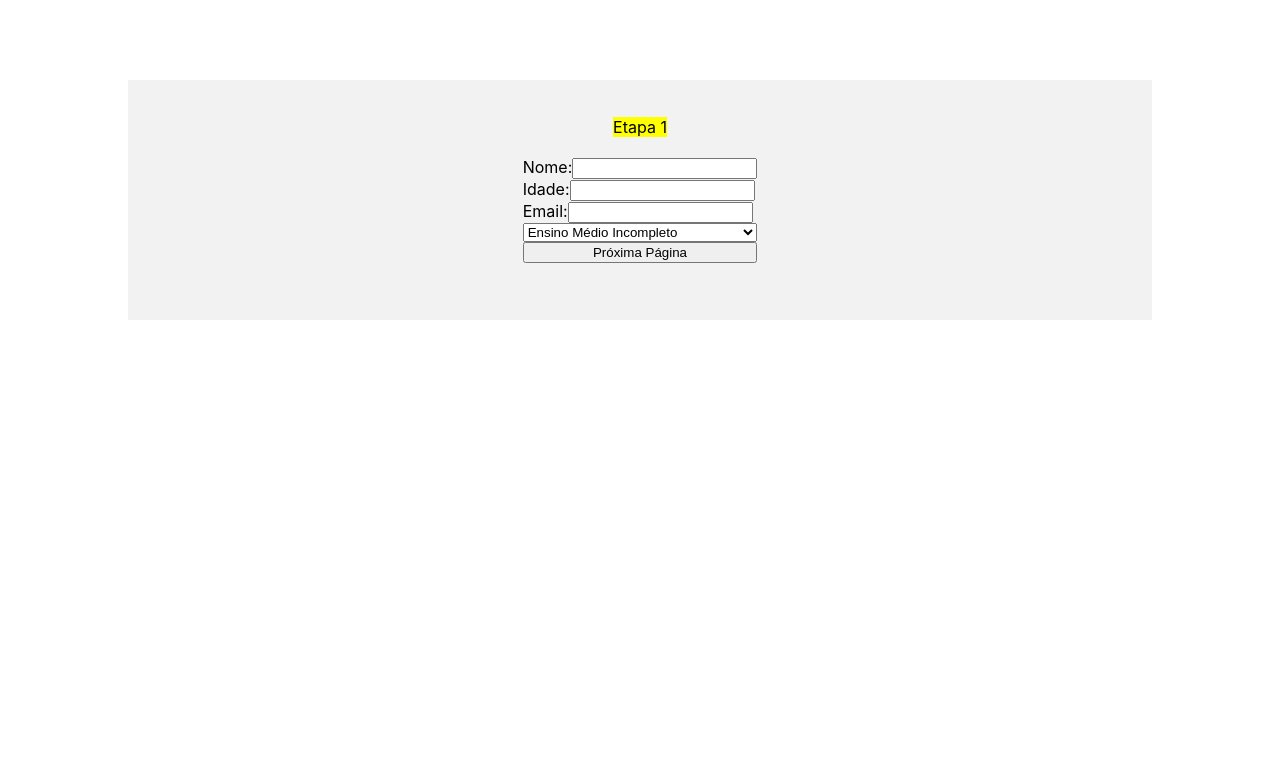
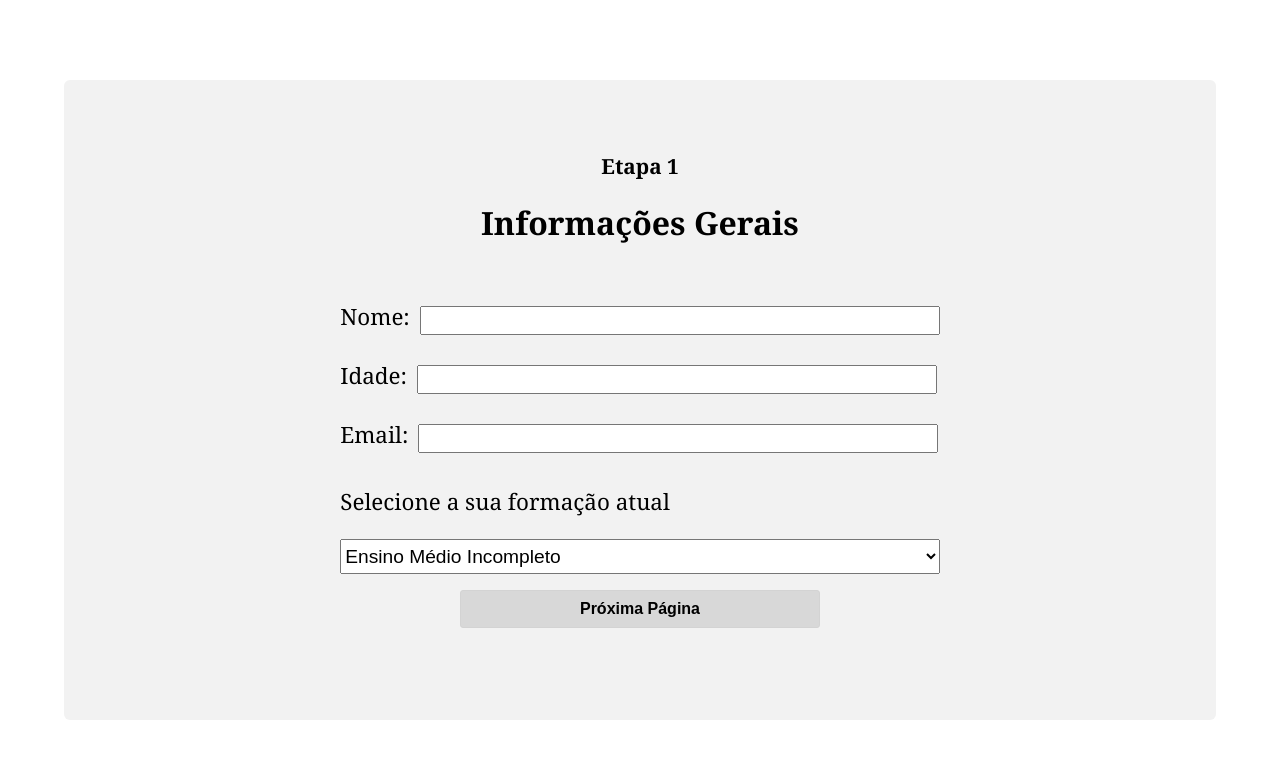
Before and after one commit to future4code/jemison-Rafael-Lopes, a React (Create React App) app in the folder modulo3/renderizao-condicional-v2.0/labenu-forms/: page / in a window 1280 px wide. Shown: the top 758 px of the page. Built offline with nearby package versions, Linux system fonts and the light colour scheme.

Commit message:
estiliza etapa1 e etpa2

```diff
--- a/modulo3/renderizao-condicional-v2.0/labenu-forms/src/components/Etapa1.js
+++ b/modulo3/renderizao-condicional-v2.0/labenu-forms/src/components/Etapa1.js
@@ -1,8 +1,8 @@
 import React, { useState } from "react";
-import { ContainerForm, Form, TitleHeader } from "./style";
+import { ContainerForm, Form, Input, LabelForm, SelectOption, SubmitButton, TitleGap, TitleHeader } from "./style";
 
 
-export function Etapa1 ({ mudaPagina }) {
+export function Etapa1({ mudaPagina }) {
 
     const [nome, setNome] = useState("")
     const [idade, setIdade] = useState("")
@@ -10,55 +10,56 @@ export function Etapa1 ({ mudaPagina }) {
     const [educacao, setEducacao] = useState("3")
 
 
-    function handleNome (event) {
+    function handleNome(event) {
         setNome(event.target.value)
     }
 
-    function handleIdade (event) {
+    function handleIdade(event) {
         setIdade(event.target.value)
     }
 
-    function handleEmail (event) {
+    function handleEmail(event) {
         setEmail(event.target.value)
     }
 
-    function handleEducacao (event) {
+    function handleEducacao(event) {
         setEducacao(event.target.value)
     }
 
-    function handleSubmit (event) {
+    function handleSubmit(event) {
         event.preventDefault()
         mudaPagina(educacao)
     }
 
-    return(
+    return (
         <ContainerForm>
-             <TitleHeader>Etapa 1</TitleHeader>
+            <TitleHeader>Etapa 1</TitleHeader>
+            <h1>Informações Gerais</h1>
 
-             <Form onSubmit={handleSubmit}>
-                <label>Nome:
-                  <input type="text" value={nome} onChange={handleNome}/>
-                </label>
+            <Form onSubmit={handleSubmit}>
+                <LabelForm><TitleGap>Nome:</TitleGap>
+                    <Input type="text" value={nome} onChange={handleNome} />
+                </LabelForm>
 
-                <label>Idade:
-                    <input type="text" value={idade} onChange={handleIdade} />
-                </label>
+                <LabelForm><TitleGap>Idade:</TitleGap>
+                    <Input type="number" value={idade} onChange={handleIdade} />
+                </LabelForm>
 
-                <label>Email:
-                    <input type="text" value={email} onChange={handleEmail}/>
-                </label>
+                <LabelForm><TitleGap>Email:</TitleGap>
+                    <Input type="text" value={email} onChange={handleEmail} />
+                </LabelForm>
 
-                <select value={educacao} onChange={handleEducacao}>
+                <TitleGap><p>Selecione a sua formação atual</p></TitleGap>
+
+                <SelectOption value={educacao} onChange={handleEducacao}>
                     <option value="3">Ensino Médio Incompleto</option>
                     <option value="3">Ensino Médio Completo</option>
                     <option value="2">Ensino Superior Incompleto</option>
                     <option value="2">Ensino Superior Completo</option>
-                </select>
+                </SelectOption>
 
-                <input type="submit" value="Próxima Página" />
-
-             </Form>
-
+                <SubmitButton type="submit" value="Próxima Página" />
+            </Form>
         </ContainerForm>
 
     )
--- a/modulo3/renderizao-condicional-v2.0/labenu-forms/src/components/Etapa2.js
+++ b/modulo3/renderizao-condicional-v2.0/labenu-forms/src/components/Etapa2.js
@@ -1,4 +1,5 @@
 import React, { useState } from "react";
+import { ContainerForm, Form, Input, LabelForm, SubmitButton, TitleGap, TitleHeader } from "./style";
 
 
 export function Etapa2({ mudaPagina }) {
@@ -21,23 +22,20 @@ export function Etapa2({ mudaPagina }) {
     }
 
     return (
-        <div>
-            <h1>Etapa 2</h1>
+        <ContainerForm>
+            <TitleHeader>Etapa 2</TitleHeader>
 
-            <form onSubmit={handleSubmit}>
-                <label>Qual o curso?
-                    <input type="text" value={curso} onChange={handleCurso} />
-                </label>
+            <Form onSubmit={handleSubmit}>
+                <LabelForm><TitleGap>Qual o curso?</TitleGap><br />
+                    <Input type="text" value={curso} onChange={handleCurso} />
+                </LabelForm>
 
-                <label>Qual unidade de ensino?
-                    <input type="text" value={unidadeDeEnsino} onChange={handleUnidadeDeEnsino} />
-                </label>
-
-                <input type="submit" value="Próxima Página" />
-
-            </form>
-
-        </div>
+                <LabelForm><TitleGap>Qual unidade de ensino?</TitleGap><br />
+                    <Input type="text" value={unidadeDeEnsino} onChange={handleUnidadeDeEnsino} />
+                </LabelForm>
+                <SubmitButton type="submit" value="Próxima Página" />
+            </Form>
+        </ContainerForm>
 
     )
 }
--- a/modulo3/renderizao-condicional-v2.0/labenu-forms/src/components/style.js
+++ b/modulo3/renderizao-condicional-v2.0/labenu-forms/src/components/style.js
@@ -1,21 +1,22 @@
 import styled from "styled-components";
 
 export const ContainerForm = styled.div`
+font-family: Cambria, Cochin, Georgia, Times, 'Times New Roman', serif;
 display: flex;
 flex-direction: column;
 align-items: center;
 justify-content: center;
-width: 80vw;
-height: 30vh;
+width: 90vw;
+height: 80vh;
 margin: 10vh auto;
 background-color: #f2f2f2;
+border-radius: 6px;
 `
 
 export const TitleHeader = styled.header`
-background-color: yellow;
 display: flex;
-/* margin-bottom: 10vh; */
-
+font-size: 1.3rem;
+font-weight: 600;
 `
 
 export const Form = styled.form`
@@ -23,3 +24,36 @@ display: flex;
 flex-direction: column;
 padding: 20px;
 `
+export const LabelForm = styled.label`
+margin: 10px 0;
+`
+
+export const TitleGap = styled.span`
+margin-right: 10px;
+font-size: 1.4rem;
+`
+
+export const Input = styled.input`
+width: 40vw;
+height: 2.9vh;
+margin-top: 10px;
+`
+
+export const SelectOption = styled.select`
+font-size: 1.2rem;
+padding: 5px 0;
+`
+
+export const SubmitButton = styled.input`
+display: flex;
+justify-content: center;
+margin: 0 auto;
+margin-top: 16px;
+width: 60%;
+padding: 9px;
+background-color:#d8d8d8;
+font-size: 1rem;
+font-weight: bold;
+border: 1px solid lightgrey;
+border-radius: 3px;
+`
```
